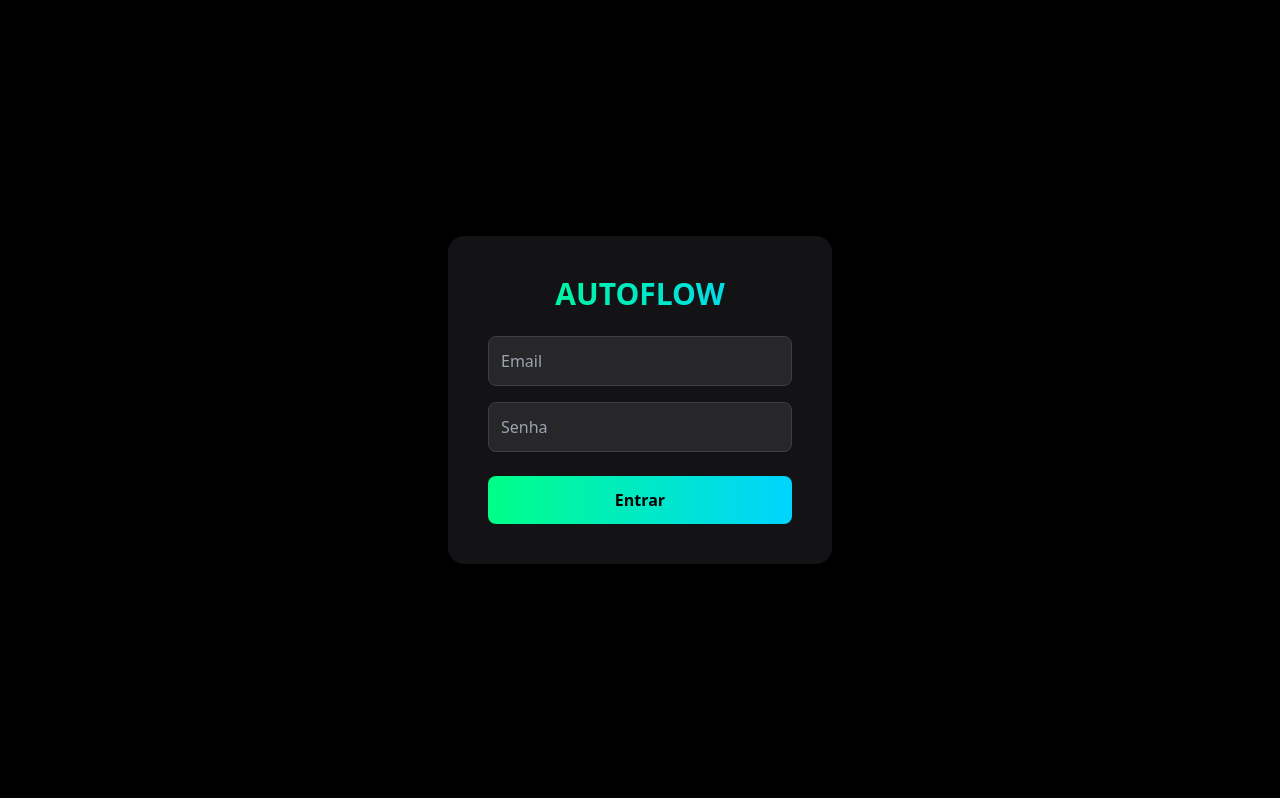
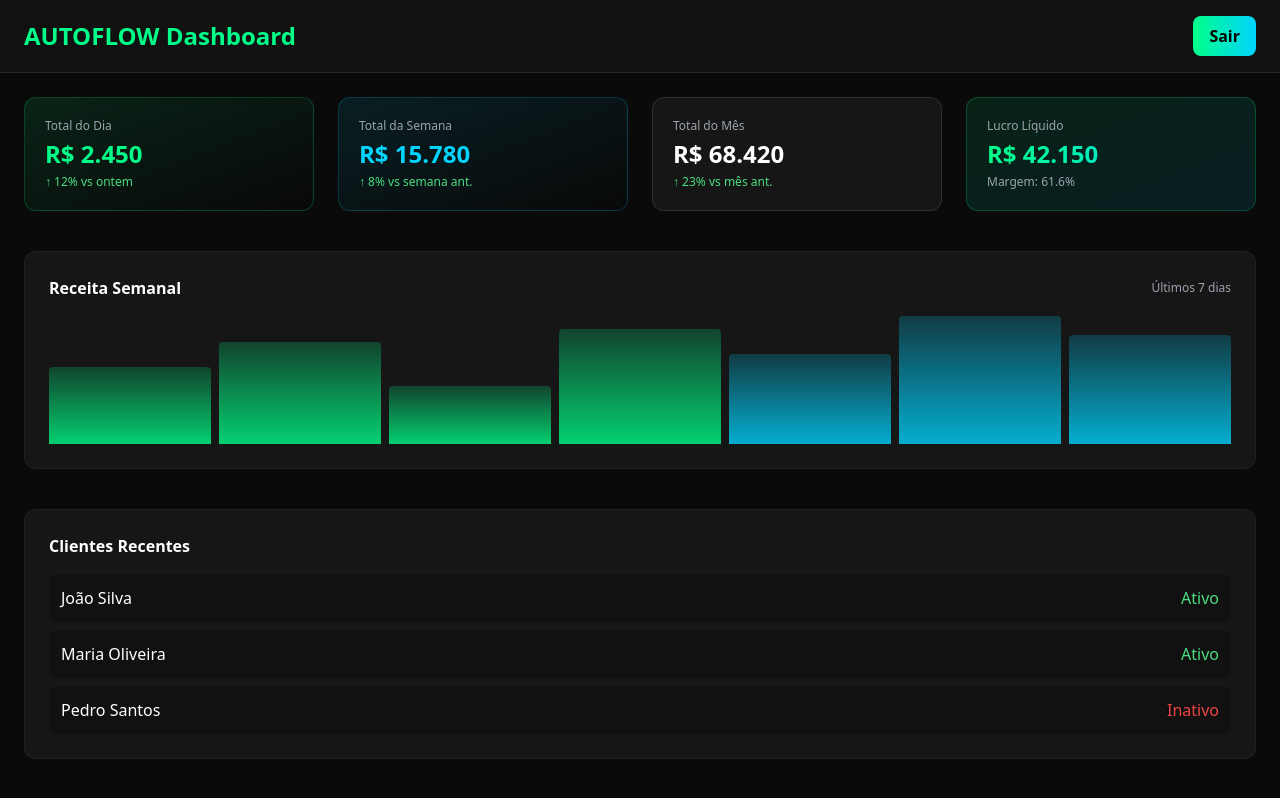
Before and after one commit to cyberberlim/autoflow-app, a plain HTML site: page dashboard.html in a window 1280 px wide. Drawn offline with nearby package versions, Linux system fonts and the light colour scheme.

Commit message:
Update dashboard layout and styling

```diff
--- a/dashboard.html
+++ b/dashboard.html
@@ -2,49 +2,112 @@
 <html lang="pt-BR">
 <head>
 <meta charset="UTF-8">
-<title>Login - AUTOFLOW</title>
+<title>Dashboard - AUTOFLOW</title>
 <script src="https://cdn.tailwindcss.com"></script>
-<script src="https://cdn.jsdelivr.net/npm/@supabase/supabase-js@2"></script>
+<style>
+  .neon-glow {
+    box-shadow: 0 0 20px rgba(0, 255, 136, 0.3), 0 0 40px rgba(0, 255, 136, 0.1);
+  }
+  .neon-text {
+    text-shadow: 0 0 10px rgba(0, 255, 136, 0.5), 0 0 20px rgba(0, 255, 136, 0.3);
+  }
+  .card-hover {
+    transition: all 0.3s ease;
+  }
+  .card-hover:hover {
+    transform: translateY(-8px);
+    box-shadow: 0 20px 40px rgba(0, 255, 136, 0.15);
+  }
+  .chart-bar {
+    animation: grow 1.5s ease-out forwards;
+    transform-origin: bottom;
+  }
+  @keyframes grow {
+    from { transform: scaleY(0); }
+    to { transform: scaleY(1); }
+  }
+</style>
 </head>
-<body class="bg-black text-white flex items-center justify-center h-screen">
 
-<div class="bg-zinc-900/80 p-10 rounded-2xl w-96">
-  <h2 class="text-3xl font-bold mb-6 text-center bg-gradient-to-r from-[#00ff88] to-[#00d4ff] bg-clip-text text-transparent">AUTOFLOW</h2>
+<body class="bg-[#0a0a0a] text-white min-h-screen flex flex-col">
 
-  <input id="email" type="email" placeholder="Email" class="w-full p-3 mb-4 rounded-lg bg-zinc-800 border border-zinc-700">
-  <input id="senha" type="password" placeholder="Senha" class="w-full p-3 mb-6 rounded-lg bg-zinc-800 border border-zinc-700">
+<!-- Navbar -->
+<nav class="bg-[#111111] px-6 py-4 flex justify-between items-center border-b border-white/10">
+  <h1 class="text-2xl font-bold text-[#00ff88]">AUTOFLOW Dashboard</h1>
+  <button id="btn-logout" class="px-4 py-2 bg-gradient-to-r from-[#00ff88] to-[#00d4ff] text-black rounded-lg font-semibold">Sair</button>
+</nav>
 
-  <button onclick="login()" class="w-full py-3 rounded-lg font-bold bg-gradient-to-r from-[#00ff88] to-[#00d4ff] text-black">Entrar</button>
-</div>
+<!-- Conteúdo Principal -->
+<main class="p-6 flex-1">
+
+  <!-- Cards de Métricas -->
+  <div class="grid md:grid-cols-2 lg:grid-cols-4 gap-6 mb-10">
+    <div class="card-hover bg-gradient-to-br from-[#00ff88]/10 to-transparent rounded-xl p-5 border border-[#00ff88]/20">
+      <div class="text-xs text-gray-400 mb-1">Total do Dia</div>
+      <div class="text-2xl font-bold text-[#00ff88]">R$ 2.450</div>
+      <div class="text-xs text-green-400 mt-1">↑ 12% vs ontem</div>
+    </div>
+    <div class="card-hover bg-gradient-to-br from-[#00d4ff]/10 to-transparent rounded-xl p-5 border border-[#00d4ff]/20">
+      <div class="text-xs text-gray-400 mb-1">Total da Semana</div>
+      <div class="text-2xl font-bold text-[#00d4ff]">R$ 15.780</div>
+      <div class="text-xs text-green-400 mt-1">↑ 8% vs semana ant.</div>
+    </div>
+    <div class="card-hover bg-white/5 rounded-xl p-5 border border-white/10">
+      <div class="text-xs text-gray-400 mb-1">Total do Mês</div>
+      <div class="text-2xl font-bold text-white">R$ 68.420</div>
+      <div class="text-xs text-green-400 mt-1">↑ 23% vs mês ant.</div>
+    </div>
+    <div class="card-hover bg-gradient-to-br from-[#00ff88]/10 to-[#00d4ff]/10 rounded-xl p-5 border border-[#00ff88]/20">
+      <div class="text-xs text-gray-400 mb-1">Lucro Líquido</div>
+      <div class="text-2xl font-bold text-transparent bg-clip-text bg-gradient-to-r from-[#00ff88] to-[#00d4ff]">R$ 42.150</div>
+      <div class="text-xs text-gray-400 mt-1">Margem: 61.6%</div>
+    </div>
+  </div>
+
+  <!-- Gráfico de Receita Semanal -->
+  <div class="bg-white/5 rounded-xl p-6 border border-white/5 mb-10">
+    <div class="flex items-center justify-between mb-4">
+      <span class="font-semibold">Receita Semanal</span>
+      <span class="text-xs text-gray-400">Últimos 7 dias</span>
+    </div>
+    <div class="flex items-end gap-2 h-32">
+      <div class="flex-1 bg-gradient-to-t from-[#00ff88]/80 to-[#00ff88]/20 rounded-t chart-bar" style="height: 60%;"></div>
+      <div class="flex-1 bg-gradient-to-t from-[#00ff88]/80 to-[#00ff88]/20 rounded-t chart-bar" style="height: 80%; animation-delay: 0.1s;"></div>
+      <div class="flex-1 bg-gradient-to-t from-[#00ff88]/80 to-[#00ff88]/20 rounded-t chart-bar" style="height: 45%; animation-delay: 0.2s;"></div>
+      <div class="flex-1 bg-gradient-to-t from-[#00ff88]/80 to-[#00ff88]/20 rounded-t chart-bar" style="height: 90%; animation-delay: 0.3s;"></div>
+      <div class="flex-1 bg-gradient-to-t from-[#00d4ff]/80 to-[#00d4ff]/20 rounded-t chart-bar" style="height: 70%; animation-delay: 0.4s;"></div>
+      <div class="flex-1 bg-gradient-to-t from-[#00d4ff]/80 to-[#00d4ff]/20 rounded-t chart-bar" style="height: 100%; animation-delay: 0.5s;"></div>
+      <div class="flex-1 bg-gradient-to-t from-[#00d4ff]/80 to-[#00d4ff]/20 rounded-t chart-bar" style="height: 85%; animation-delay: 0.6s;"></div>
+    </div>
+  </div>
+
+  <!-- Exemplo de Lista de Clientes -->
+  <div class="bg-white/5 rounded-xl p-6 border border-white/5">
+    <h3 class="font-semibold mb-4">Clientes Recentes</h3>
+    <ul class="space-y-2">
+      <li class="p-3 bg-[#111111] rounded-lg flex justify-between">
+        <span>João Silva</span>
+        <span class="text-green-400">Ativo</span>
+      </li>
+      <li class="p-3 bg-[#111111] rounded-lg flex justify-between">
+        <span>Maria Oliveira</span>
+        <span class="text-green-400">Ativo</span>
+      </li>
+      <li class="p-3 bg-[#111111] rounded-lg flex justify-between">
+        <span>Pedro Santos</span>
+        <span class="text-red-500">Inativo</span>
+      </li>
+    </ul>
+  </div>
+
+</main>
 
 <script>
-const supabase = window.supabase.createClient(
-  "https://sosutpvrosylcabjyaga.supabase.co",
-  "eyJhbGciOiJIUzI1NiIsInR5cCI6IkpXVCJ9.eyJpc3MiOiJzdXBhYmFzZSIsInJlZiI6InNvc3V0cHZyb3N5bGNhYmp5YWdhIiwicm9sZSI6ImFub24iLCJpYXQiOjE3NzIzNzg5NjQsImV4cCI6MjA4Nzk1NDk2NH0.qxitAaDVDluzY92wSBrGesb2pYDUCynTcZodZWShZM0"
-);
-
-async function login() {
-  const email = document.getElementById("email").value;
-  const senha = document.getElementById("senha").value;
-
-  const { data, error } = await supabase.auth.signInWithPassword({
-    email: email,
-    password: senha,
-  });
-
-  console.log("data:", data);
-  console.log("error:", error);
-
-  if (error) {
-    alert("Erro no login: " + error.message);
-  } else if (data.user) {
-    alert("Login bem-sucedido!");
-    window.location.href = "dashboard.html";
-  } else {
-    alert("Algo deu errado. Confira o console.");
-  }
-}
+// Botão de logout volta para o login
+document.getElementById("btn-logout").addEventListener("click", function() {
+  window.location.href = "login.html";
+});
 </script>
 
 </body>
-</html>
+                                                                                                                                               </html>
```
